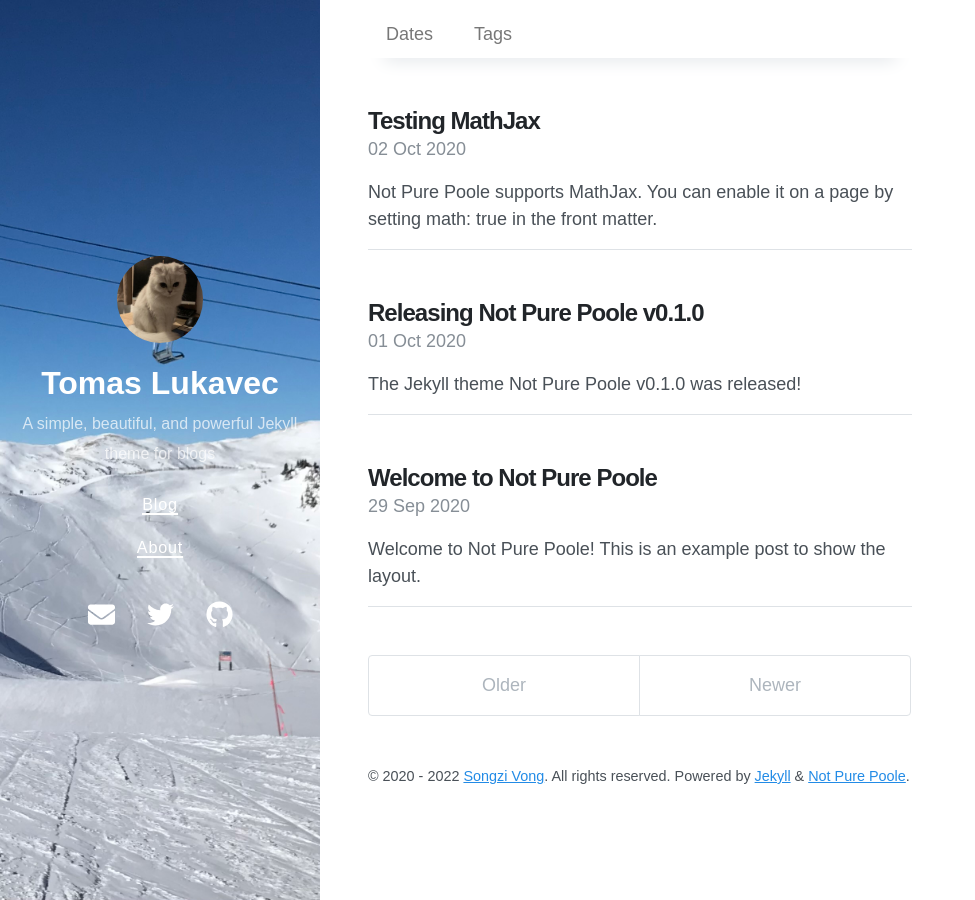
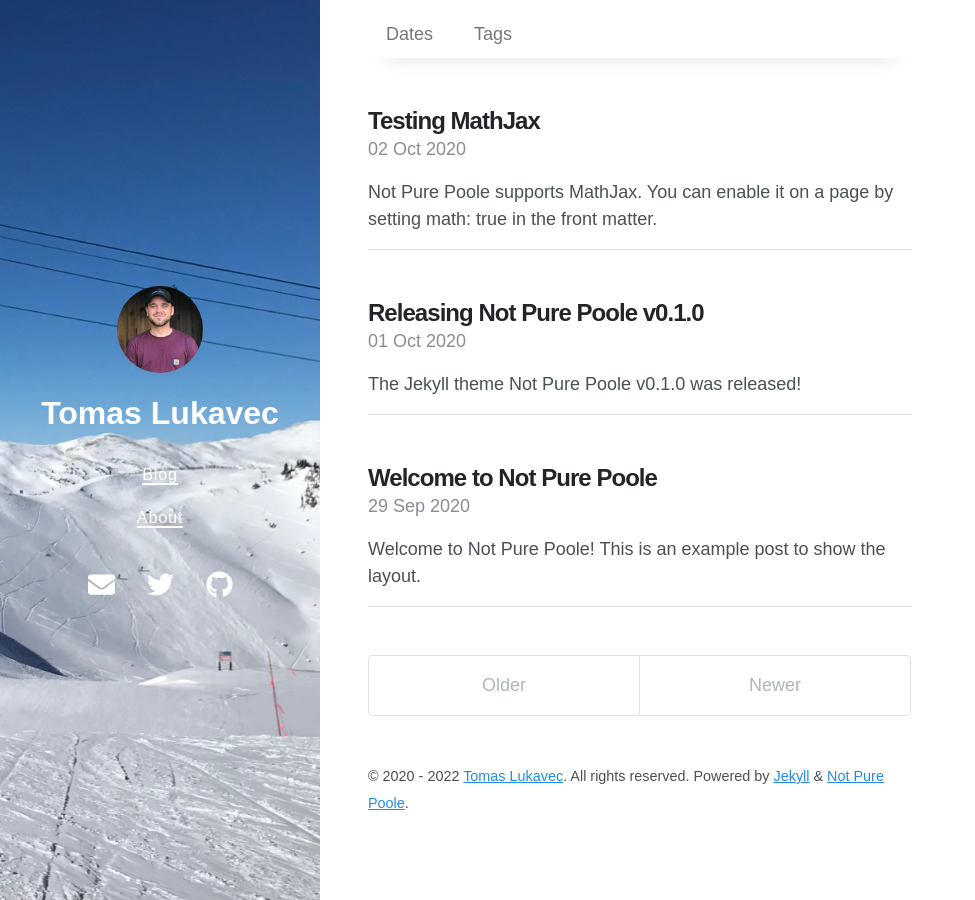
Before and after one commit to tomlukavec/tomlukavecX.github.io, a Jekyll site: the page built from index.html, in a window 1280 px wide. Shown: the whole page, without its empty margins (0-975 px from the left). Built offline with Jekyll 4.4.1, drawn with Linux system fonts in a browser that asks for light colours; nearby versions of some CDN libraries; the list of posts is cut into pages by our own code.

Commit message:
Update _config.yml

```diff
--- a/_config.yml
+++ b/_config.yml
@@ -1,8 +1,8 @@
 # Setup
 title: Tomas Lukavec
-description: A simple, beautiful, and powerful Jekyll theme for blogs
+description:
 # url: https://tomlukavec.github.io
-avatar: /avatar.jpeg
+avatar: /avatar.jpg
 paginate: 5
 permalink: pretty
 cover_image: /bg.jpeg
@@ -29,14 +29,14 @@ exclude:
 
 # Optimize Jekyl SEO Tag
 twitter:
-  username: vszhub
+  username: TomLuk739
   card: summary
 logo: logo.png
 social:
-  name: Songzi Vong
+  name: Tomas Lukavec
   links:
-    - https://twitter.com/vszhub
-    - https://github.com/vszhub
+    - https://twitter.com/TomLuk739
+    - https://github.com/test
 google_site_verification: xxxxx
 lang: en
 
@@ -54,6 +54,6 @@ sass:
 
 # Specify the author for blog posts
 author:
-  name: Songzi Vong
-  url: https://github.com/vszhub/
-  email: vszhub@gmail.com
+  name: Tomas Lukavec
+  url: https://github.com/test/
+  email: test@gmail.com
```
